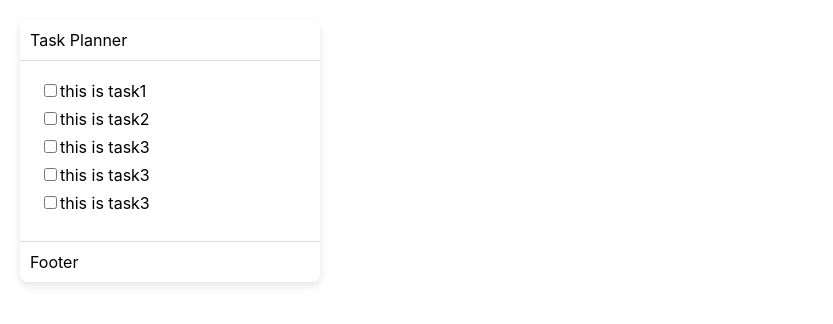
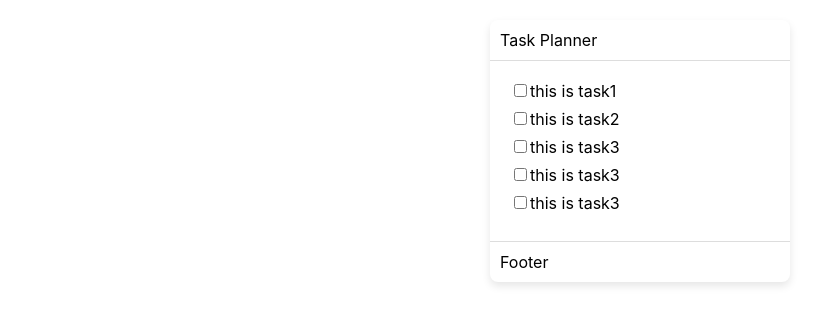
Before and after one commit to chris0707/taskplanner, a React (Create React App) app: page / in a window 1280 px wide. Shown: the top 324 px of the page, without its empty margins (0-833 px from the left). Built offline with nearby package versions, Linux system fonts and the light colour scheme.

Commit message:
Card - Animation
In progress

```diff
--- a/src/components/card.jsx
+++ b/src/components/card.jsx
@@ -5,19 +5,6 @@ import CardBody from "./cardComponents/body";
 
 export default function Card() {
   const [isExpanded, setIsExpanded] = useState(false);
-  const [expandedStyle, setExpandedStyle] = useState({});
-
-//   useEffect(() => {
-//     if (isExpanded) {
-//       document.body.addEventListener("click", handleBackgroundClick);
-//     } else {
-//       document.body.removeEventListener("click", handleBackgroundClick);
-//     }
-
-//     return () => {
-//       document.body.removeEventListener("click", handleBackgroundClick);
-//     };
-//   }, [isExpanded]);
 
   const handleHeaderFooterClick = (e) => {
     e.stopPropagation(); // Stop event propagation
@@ -34,7 +21,7 @@ export default function Card() {
   const cardClassName = `card ${isExpanded ? 'expanded' : 'shrinking'}`
 
   return (
-    <div className="card-container">
+    <>
       {isExpanded && (
         <div className="cardOverlay" onClick={handleBackgroundClick} />
       )}
@@ -47,6 +34,6 @@ export default function Card() {
           Footer
         </div>
       </div>
-    </div>
+    </>
   );
 }
--- a/src/components/cardComponents/body.jsx
+++ b/src/components/cardComponents/body.jsx
@@ -1,7 +1,7 @@
 import React, { useState } from 'react'
 import TaskItem from './taskItem';
 
-export default function Body({onToggleItemClick}) {
+export default function Body() {
     const initialState = [
             {
                 taskHeader: "task1",
@@ -26,18 +26,11 @@ export default function Body({onToggleItemClick}) {
         ]
 
     const [tasks, setTasks] = useState(initialState);
-    // console.log(onToggleItemClick);
-    const handleToggleItemClick = (e) => {
-        e.stopPropagation();
-        onToggleItemClick();
-        console.log('handlingtoggleitemclick');
-      }
 
-    // console.log(tasks);
   return (
     <div className='card-body'>
         {tasks.map((task) =>
-            <TaskItem taskObj={task} onToggleItemClick={handleToggleItemClick}/>
+            <TaskItem taskObj={task}/>
         )}
     </div>
   )
--- a/src/components/cardComponents/taskItem.jsx
+++ b/src/components/cardComponents/taskItem.jsx
@@ -5,7 +5,6 @@ export default function TaskItem(props) {
     //console.log('taskObj', task);
 
     const [isChecked, setIsChecekd] = useState(false);
-
 
     const handleCheckboxChange = (e) => {
       setIsChecekd(prevState => !prevState);
--- a/src/components/cardContainer.jsx
+++ b/src/components/cardContainer.jsx
@@ -4,8 +4,8 @@ import './css/card.css'
 
 export default function CardContainer() {
   return (
-    <>
+    <div className='card-container'>
         <Card />
-    </>
+    </div>
   )
 }
--- a/src/components/css/card.css
+++ b/src/components/css/card.css
@@ -10,19 +10,28 @@
   }
 
 .expanded{
-    position: absolute;
+    position: fixed;
     top: 50%;
     left: 50%;
     transform: translate(-50%, -50%);
-    transition: top 0.3s, left 0.3s, transform 0.3s;
+    /* transition: top 0.3s, left 0.3s, transform 0.3s; */
+    /* transition: all 0.5s ease; */
     z-index: 999;
 }
 .shrinking {
     top: initial;
     left: initial;
     transform: initial;
+    /* transition: all 0.5s ease; */
 }
 
+.card-container {
+  display: flex;
+  flex-wrap: wrap;
+  max-width: 1200px;
+  justify-content: center;
+  margin: 0 auto;
+}
 
 .card {
     width: 300px;
@@ -30,6 +39,7 @@
     background-color: #fff;
     box-shadow: 0 4px 8px rgba(0, 0, 0, 0.1); /* Add shadow */
     margin: 20px;
+    transition: all 0.5s ease;
   }
 
   .card-header {
```
